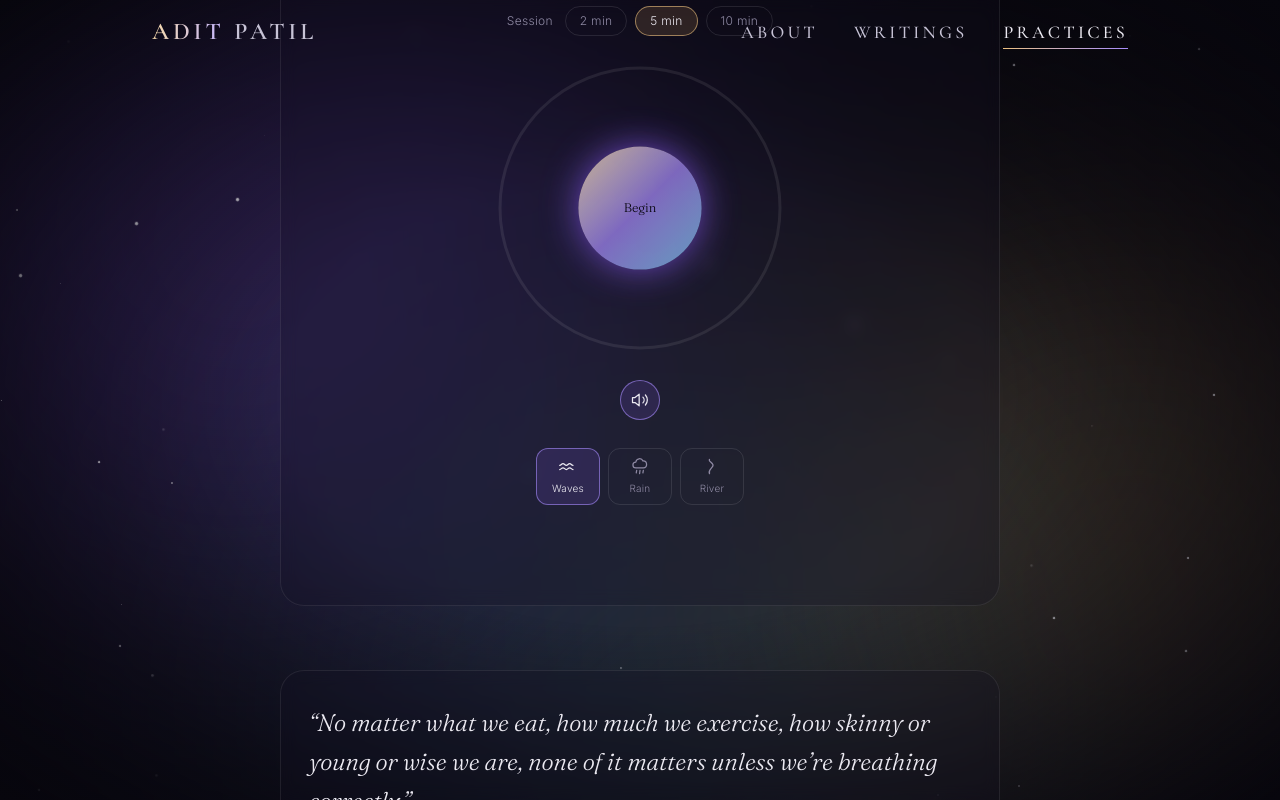
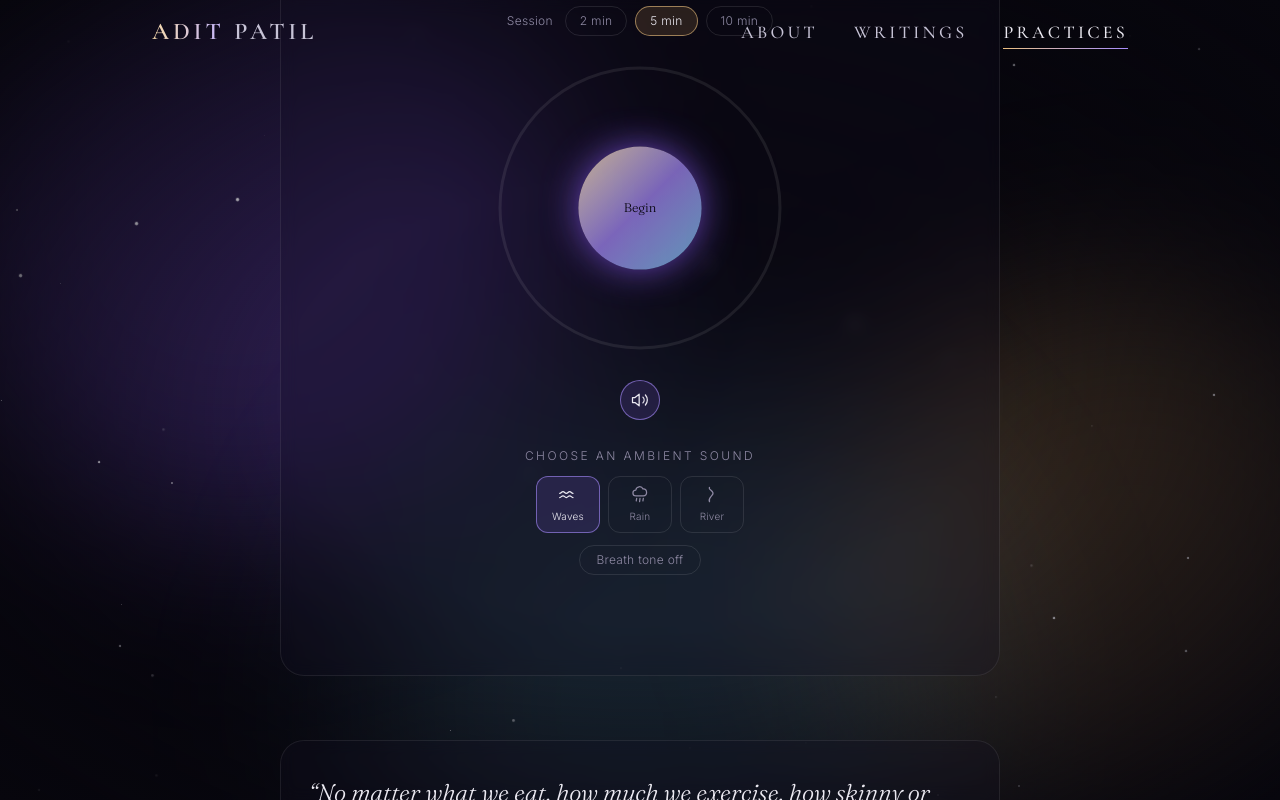
Before and after one commit to aditpatil10/adi10_website, a React (Vite) app: page /practices in a window 1280 px wide. Both pictures are taken after a click on the button "Enable sound". Shown: the part 567-1367 px from the top of the page. Built offline with nearby package versions, Linux system fonts and the light colour scheme.

Commit message:
Perf: lighter GPU-composited aurora, click-through loader; add breath tone + sound UX hints; drop iOS switch haptic

```diff
--- a/src/components/Background.tsx
+++ b/src/components/Background.tsx
@@ -24,10 +24,11 @@ function Background() {
       aria-hidden
       className="pointer-events-none fixed inset-0 z-0 overflow-hidden bg-night-950"
     >
-      {/* Aurora blobs */}
-      <div className="absolute -top-40 -left-32 h-[42rem] w-[42rem] rounded-full bg-aura-500/25 blur-[120px] animate-aurora" />
-      <div className="absolute top-1/3 -right-40 h-[38rem] w-[38rem] rounded-full bg-dawn-500/20 blur-[130px] animate-aurora-slow" />
-      <div className="absolute -bottom-48 left-1/4 h-[40rem] w-[40rem] rounded-full bg-sky-soft/15 blur-[140px] animate-aurora" />
+      {/* Aurora blobs — GPU-promoted so the heavy blur rasterizes once and only
+          composites as it drifts (critical for Safari performance). */}
+      <div className="absolute -top-40 -left-32 h-[42rem] w-[42rem] transform-gpu rounded-full bg-aura-500/25 blur-[90px] animate-aurora [will-change:transform]" />
+      <div className="absolute top-1/3 -right-40 h-[38rem] w-[38rem] transform-gpu rounded-full bg-dawn-500/20 blur-[95px] animate-aurora-slow [will-change:transform]" />
+      <div className="absolute -bottom-48 left-1/4 h-[40rem] w-[40rem] transform-gpu rounded-full bg-sky-soft/15 blur-[100px] animate-aurora [will-change:transform]" />
 
       {/* Star field */}
       {stars.map((s) => (
--- a/src/components/BreathingTimer.tsx
+++ b/src/components/BreathingTimer.tsx
@@ -93,6 +93,10 @@ function BreathingTimer() {
   const [count, setCount] = useState(0)
   const [elapsedMs, setElapsedMs] = useState(0)
   const [soundOn, setSoundOn] = useState(false)
+  const [breathTone, setBreathTone] = useState(() => {
+    if (typeof localStorage === 'undefined') return false
+    return localStorage.getItem('bt-tone') === 'on'
+  })
   const [bed, setBed] = useState<BedKey>(() => {
     if (typeof localStorage === 'undefined') return 'waves'
     const saved = localStorage.getItem('bt-bed')
@@ -106,6 +110,8 @@ function BreathingTimer() {
   const bowlElRef = useRef<HTMLAudioElement | null>(null)
   const fadeRef = useRef<number | null>(null)
   const curBedRef = useRef<BedKey | null>(null)
+  const audioCtxRef = useRef<AudioContext | null>(null)
+  const breathToneRef = useRef(false)
 
   const pattern = patterns[patternKey]
   const phaseCount = pattern.phases.length
@@ -114,6 +120,10 @@ function BreathingTimer() {
   useEffect(() => {
     soundOnRef.current = soundOn
   }, [soundOn])
+
+  useEffect(() => {
+    breathToneRef.current = breathTone
+  }, [breathTone])
 
   /* ---- Audio: real nature bed + Tibetan bowl ---- */
   const fadeTo = (a: HTMLAudioElement, target: number, ms: number) => {
@@ -173,10 +183,40 @@ function BreathingTimer() {
     }
   }, [])
 
-  /* ---- Haptics on mobile ---- */
+  /* ---- Haptics (Android only; iOS Safari has no web Vibration API) ---- */
   const haptic = (ms: number | number[]) => {
     if (typeof navigator !== 'undefined' && 'vibrate' in navigator)
       navigator.vibrate(ms)
+  }
+
+  /* ---- Optional soft breath tone (works on every device incl. iPhone) ---- */
+  const ensureCtx = () => {
+    if (!audioCtxRef.current) {
+      const AC =
+        window.AudioContext ||
+        (window as unknown as { webkitAudioContext: typeof AudioContext })
+          .webkitAudioContext
+      audioCtxRef.current = new AC()
+    }
+    if (audioCtxRef.current.state === 'suspended') void audioCtxRef.current.resume()
+    return audioCtxRef.current
+  }
+
+  const playTone = (freq: number) => {
+    const ctx = audioCtxRef.current
+    if (!ctx) return
+    const now = ctx.currentTime
+    const osc = ctx.createOscillator()
+    osc.type = 'sine'
+    osc.frequency.value = freq
+    const g = ctx.createGain()
+    g.gain.setValueAtTime(0.0001, now)
+    g.gain.exponentialRampToValueAtTime(0.07, now + 0.06)
+    g.gain.exponentialRampToValueAtTime(0.0001, now + 0.9)
+    osc.connect(g)
+    g.connect(ctx.destination)
+    osc.start(now)
+    osc.stop(now + 0.95)
   }
 
   const scale = useMemo(
@@ -199,8 +239,13 @@ function BreathingTimer() {
     }, pattern.phases[phase] * 1000)
 
     const l = phaseLabel(phaseCount, phase)
-    if (l === 'Breathe in') haptic(70)
-    else if (l === 'Breathe out') haptic(35)
+    if (l === 'Breathe in') {
+      haptic(90)
+      if (breathToneRef.current) playTone(528)
+    } else if (l === 'Breathe out') {
+      haptic(45)
+      if (breathToneRef.current) playTone(396)
+    }
 
     return () => {
       if (timer.current) window.clearTimeout(timer.current)
@@ -248,6 +293,7 @@ function BreathingTimer() {
     startRef.current = performance.now()
     setRunning(true)
     if (soundOnRef.current) playBed(bed) // ensure the bed is going
+    if (breathToneRef.current) ensureCtx() // unlock audio for tone cues
   }
 
   const toggleSound = () => {
@@ -264,6 +310,14 @@ function BreathingTimer() {
     setBed(key)
     if (typeof localStorage !== 'undefined') localStorage.setItem('bt-bed', key)
     if (running && soundOn) playBed(key)
+  }
+
+  const toggleTone = () => {
+    const next = !breathTone
+    setBreathTone(next)
+    if (typeof localStorage !== 'undefined')
+      localStorage.setItem('bt-tone', next ? 'on' : 'off')
+    if (next) ensureCtx()
   }
 
   const cycles = Math.floor(count / phaseCount)
@@ -433,8 +487,12 @@ function BreathingTimer() {
         </button>
       </div>
 
-      {/* Ambient bed selector — appears when sound is on */}
-      {soundOn && (
+      {/* Sound area */}
+      {soundOn ? (
+        <div className="flex flex-col items-center gap-3">
+          <p className="text-xs tracking-[0.2em] text-mist-500 uppercase">
+            Choose an ambient sound
+          </p>
           <div className="flex items-center gap-2">
             {(Object.keys(beds) as BedKey[]).map((key) => (
               <button
@@ -466,6 +524,27 @@ function BreathingTimer() {
               </button>
             ))}
           </div>
+          <button
+            type="button"
+            onClick={toggleTone}
+            aria-pressed={breathTone}
+            className={`rounded-full border px-4 py-1.5 text-xs tracking-wide transition-colors ${
+              breathTone
+                ? 'border-aura-400/60 bg-aura-500/15 text-mist-100'
+                : 'border-white/10 text-mist-500 hover:text-mist-100'
+            }`}
+          >
+            Breath tone {breathTone ? 'on' : 'off'}
+          </button>
+        </div>
+      ) : (
+        <button
+          type="button"
+          onClick={toggleSound}
+          className="text-xs tracking-wide text-mist-500 transition-colors hover:text-mist-100"
+        >
+          ♪ Tap for nature meditation sounds
+        </button>
       )}
 
       {/* Status line */}
--- a/src/components/Loader.tsx
+++ b/src/components/Loader.tsx
@@ -64,13 +64,11 @@ function Loader() {
         if (row >= 0) {
           // Repaint the cell just above the head in body-green so the trail is
           // green (it then fades via the wash), and paint a bright head.
+          // (No canvas shadowBlur — it's extremely expensive on Safari.)
           ctx.fillStyle = 'rgba(56,222,136,0.85)'
           ctx.fillText(randChar(), x, (row - 1) * fontSize + fontSize / 2)
-          ctx.fillStyle = 'rgba(225,255,235,0.95)'
-          ctx.shadowBlur = 8
-          ctx.shadowColor = 'rgba(56,222,136,0.9)'
+          ctx.fillStyle = 'rgba(233,255,240,0.98)'
           ctx.fillText(randChar(), x, row * fontSize + fontSize / 2)
-          ctx.shadowBlur = 0
         }
 
         drops[i] += speeds[i]
@@ -118,8 +116,8 @@ function Loader() {
       key="loader"
       initial={{ opacity: 1 }}
       exit={{ opacity: 0 }}
-      transition={{ duration: 1.1, ease: [0.22, 1, 0.36, 1] }}
-      className="fixed inset-0 z-[100] bg-[#050806]"
+      transition={{ duration: 0.7, ease: [0.22, 1, 0.36, 1] }}
+      className="pointer-events-none fixed inset-0 z-[100] bg-[#050806]"
     >
       <canvas ref={canvasRef} className="absolute inset-0" />
       <motion.p
--- a/src/index.css
+++ b/src/index.css
@@ -39,13 +39,13 @@
 
 @keyframes aurora {
   0% {
-    transform: translate3d(-8%, -4%, 0) rotate(0deg) scale(1.1);
+    transform: translate3d(-6%, -3%, 0);
   }
   50% {
-    transform: translate3d(6%, 8%, 0) rotate(8deg) scale(1.25);
+    transform: translate3d(5%, 6%, 0);
   }
   100% {
-    transform: translate3d(-4%, 4%, 0) rotate(-6deg) scale(1.15);
+    transform: translate3d(-3%, 3%, 0);
   }
 }
 
```
Lines whose indentation alone changed are shown as unchanged.
